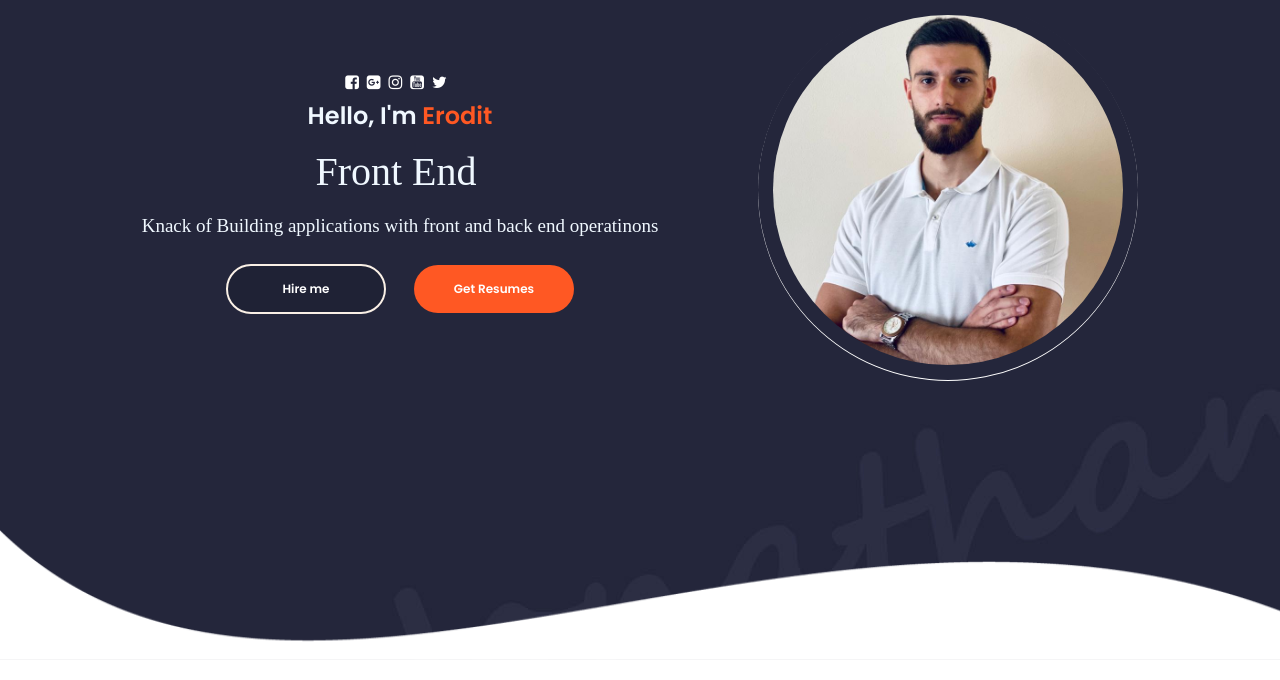
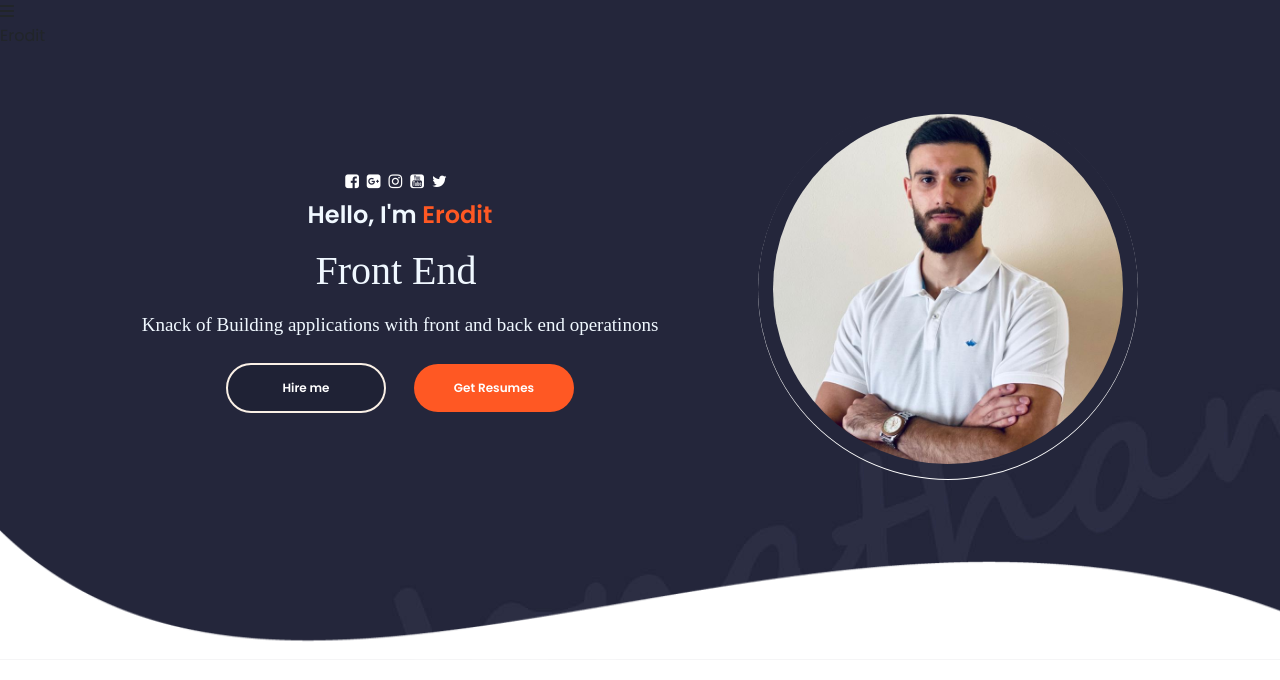
Before and after one commit to eroditMehmeti/portfolio-ReactJs-app, a React (Create React App) app: page / in a window 1280 px wide. Shown: the top 680 px of the page. Built offline with nearby package versions, Linux system fonts and the light colour scheme; a web font is replaced by a local one.

Commit message:
Header-Navigation

```diff
--- a/src/PortfolioContainer/Home/Header/Header.js
+++ b/src/PortfolioContainer/Home/Header/Header.js
@@ -7,7 +7,8 @@ import {
 import ScrollService from "../../../utilities/ScrollService";
 import { faBars } from "@fortawesome/free-solid-svg-icons";
 import { FontAwesomeIcon } from "@fortawesome/react-fontawesome";
-import "/Header.css";
+import "./Header.css";
+import index from "react-typical";
 
 export default function Header() {
   const [selectedScreen, setSelectedScreen] = useState(0);
@@ -15,11 +16,66 @@ export default function Header() {
 
   const updateCurrentScreen = (currentScreen) => {
     if (!currentScreen || !currentScreen.screenInView) return;
-    let screenIndex = GET_Screen_Index(currentScreen.screenInView);
+    let screenIndex = GET_SCREEN_INDEX(currentScreen.screenInView);
     if (screenIndex < 0) return;
   };
   let currentScreenSubscription =
     ScrollService.currentScreenBroadCaster.subscribe(updateCurrentScreen);
 
-  return <div></div>;
+  const getHeaderOptions = () => {
+    return TOTAL_SCREENS.map((screen, i) => (
+      <div
+        key={screen.screen_name}
+        className={getHeaderOptionsClass(i)}
+        onClick={() => switchScreen(i, screen)}
+      >
+        <span>{screen.screen_name}</span>
+      </div>
+    ));
+  };
+
+  const getHeaderOptionsClass = (index) => {
+    let classes = "header-option";
+    if (index < TOTAL_SCREENS.length - 1) classes += "header-option-seperator";
+
+    if (selectedScreen === index) classes += "selected-header";
+    return;
+  };
+
+  const switchScreen = (index, screen) => {
+    let screenComponent = document.getElementById(screen.screen_name);
+    if (!screenComponent) return;
+
+    screenComponent.scrollIntoView({ behavior: "smooth" });
+    selectedScreen(index);
+    setShowHeaderOptions(false);
+  };
+
+  return (
+    <div>
+      <div
+        className="header-option"
+        onClick={() => setShowHeaderOptions(!showHeaderOptions)}
+      >
+        <div className="header-parent">
+          <div
+            className="header-hamburger"
+            onClick={() => setShowHeaderOptions(!showHeaderOptions)}
+          >
+            <FontAwesomeIcon className="header-hamburger-bars" icon={faBars} />
+          </div>
+          <div className="headerlogo">
+            <span>Erodit</span>
+          </div>
+          <div
+            className={
+              showHeaderOptions
+                ? "header-options show-hamburger-options"
+                : "header-options"
+            }
+          ></div>
+        </div>
+      </div>
+    </div>
+  );
 }
--- a/src/PortfolioContainer/Home/Home.js
+++ b/src/PortfolioContainer/Home/Home.js
@@ -1,10 +1,13 @@
 import React from "react";
 import Profile from "./Profile/Profile";
 import Footer from "./Footer/Footer";
+import Header from "./Header/Header";
+
 import "./Home.css";
 function Home() {
   return (
     <div className="home-container">
+      <Header />
       <Profile />
       <Footer />
     </div>
--- a/src/utilities/ScrollService.js
+++ b/src/utilities/ScrollService.js
@@ -40,7 +40,7 @@ export default class ScrollService {
     }
   };
   checkCurrentScreenUnderViewport = (event) => {
-    if (!event || object.keys(event).length < 1) return;
+    if (!event || Object.keys(event).length < 1) return;
     for (let screen of TOTAL_SCREENS) {
       let screenFromDom = document.getElementById(screen.screen_name);
       if (!screenFromDom) continue;
```
